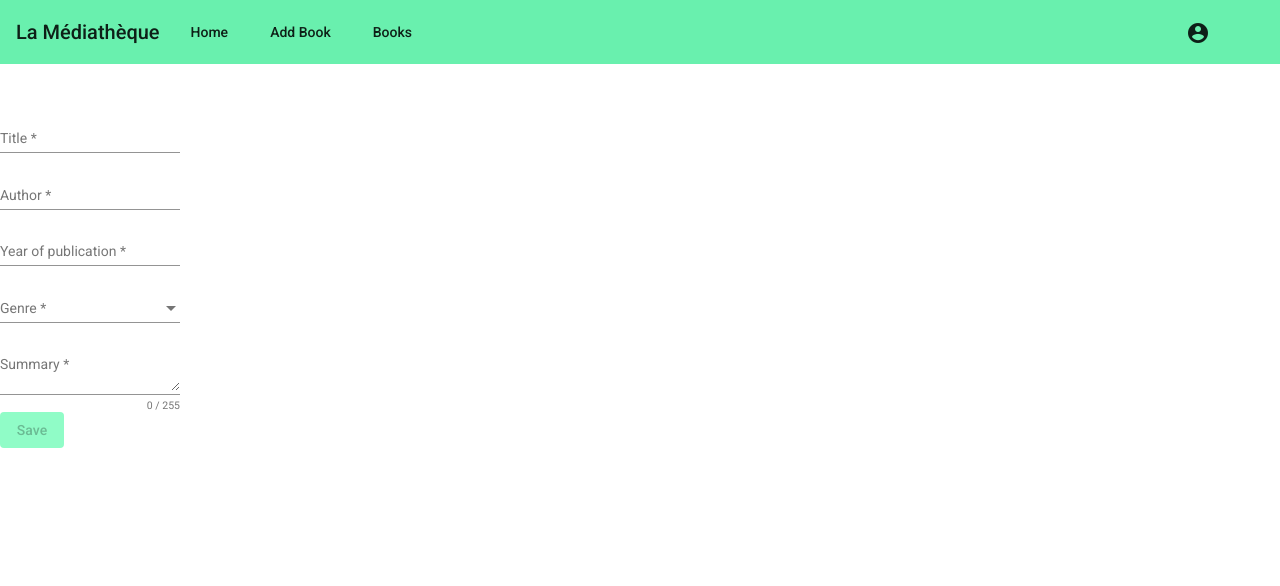
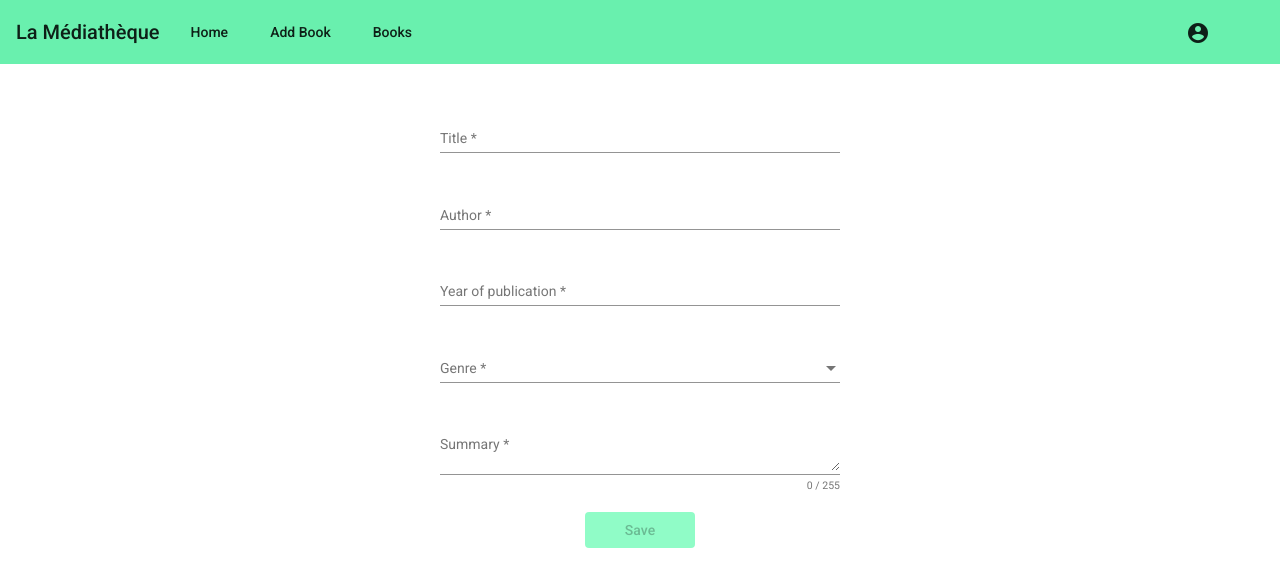
Before and after one commit to akbar2023/TheReader, an Angular app: page /book-form in a window 1280 px wide. Shown: the top 586 px of the page. Built offline with nearby package versions, Linux system fonts and the light colour scheme; sample sign-in values are in the browser's storage.

Commit message:
book form style

```diff
--- a/src/app/auth/components/register/register.component.scss
+++ b/src/app/auth/components/register/register.component.scss
@@ -15,7 +15,7 @@
     color: #777575;
   }
 
-  .registerButton {
+  .saveBtn {
     padding: 0 40px;
   }
 
--- a/src/app/books/components/book-form/book-form.component.html
+++ b/src/app/books/components/book-form/book-form.component.html
@@ -1,6 +1,5 @@
 <form [formGroup]="bookForm" (ngSubmit)="saveBook()">
   <div class="container">
-    <div>
       <mat-form-field>
         <mat-label>Title</mat-label>
         <input id="title" matInput formControlName="title">
@@ -14,9 +13,7 @@
           {{lengthMessage(100, 1)}}
         </mat-error>
       </mat-form-field>
-    </div>
 
-    <div>
       <mat-form-field>
         <mat-label>Author</mat-label>
         <input id="author" matInput formControlName="author">
@@ -30,9 +27,7 @@
           {{lengthMessage(100, 1)}}
         </mat-error>
       </mat-form-field>
-    </div>
 
-    <div>
       <mat-form-field>
         <mat-label>Year of publication</mat-label>
         <input id="year" type="number" matInput formControlName="year">
@@ -46,9 +41,7 @@
           {{lengthMessage(currentYear, 1)}}
         </mat-error>
       </mat-form-field>
-    </div>
 
-    <div>
       <mat-form-field>
         <mat-select id="genre" placeholder="Genre" formControlName="genre">
           <mat-option *ngFor="let genre of genres" [value]="genre">
@@ -65,9 +58,7 @@
           {{lengthMessage(20, 1)}}
         </mat-error>
       </mat-form-field>
-    </div>
 
-    <div>
       <mat-form-field>
         <mat-label>Summary</mat-label>
         <textarea id="summary" [maxLength]="255" type="text" matInput formControlName="summary"></textarea>
@@ -82,10 +73,9 @@
         </mat-error>
         <mat-hint align="end">{{summary.value.length}} / 255</mat-hint>
       </mat-form-field>
-    </div>
 
     <div>
-      <button [ngClass]="{'disabledBtn': bookForm.invalid}" [disabled]="bookForm.invalid" class="large-button" mat-flat-button color="primary" type="submit">Save</button>
+      <button [ngClass]="{'disabledBtn': bookForm.invalid}" [disabled]="bookForm.invalid" class="saveBtn" mat-flat-button color="primary" type="submit">Save</button>
     </div>
   </div>
 </form>
--- a/src/app/books/components/book-form/book-form.component.scss
+++ b/src/app/books/components/book-form/book-form.component.scss
@@ -1,6 +1,21 @@
 .container {
+
+  width: 400px;
+  margin: 0 auto;
+  display: grid;
+  grid-gap: 20px;
+  text-align: center;
 
   .disabledBtn {
     background-color: #90fcc7;
   }
+  .saveBtn {
+    padding: 0 40px;
+  }
 }
+
+@media screen and (max-width: 640px) {
+  .container {
+    width: 300px;
+  }
+}
```
